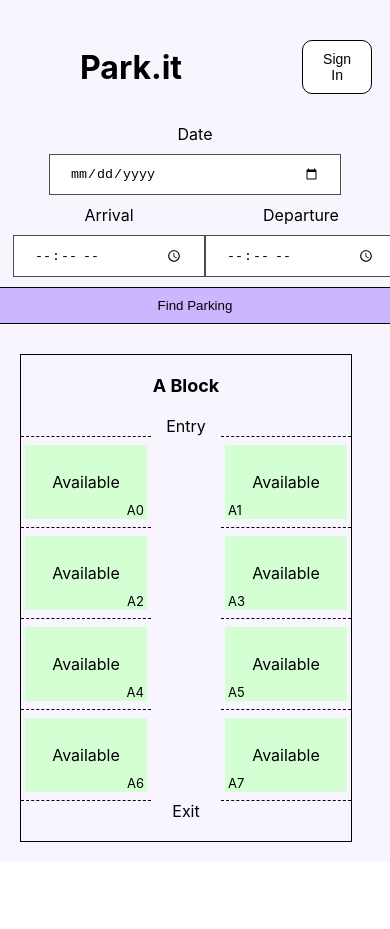
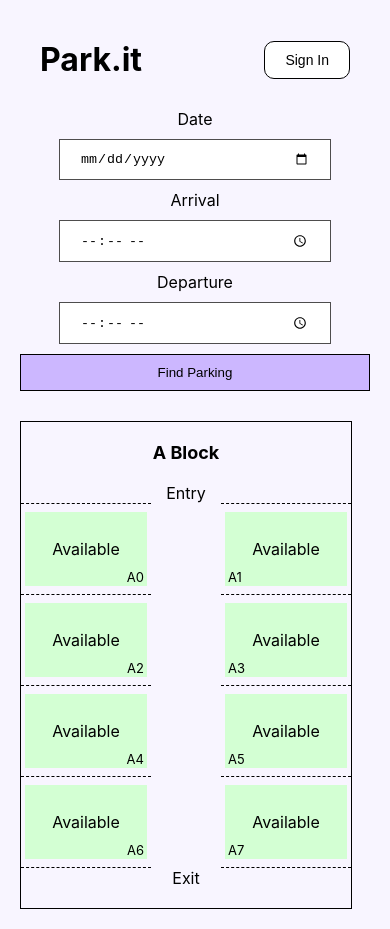
Before and after one commit to ARJUN-SABU/park-it, a React (Create React App) app in the folder frontend/: page / in a window 390 px wide. Before the commit the page ends 862 px from the top, so only its background shows below. Built offline with nearby package versions, Linux system fonts and the light colour scheme.

Commit message:
Made the page responsive

```diff
--- a/frontend/src/styles/DateTimePicker.css
+++ b/frontend/src/styles/DateTimePicker.css
@@ -3,10 +3,13 @@
   flex-wrap: wrap;
   align-items: center;
   justify-content: center;
+  /* margin: 0 10px; */
 }
 .timePickerContainer {
   display: flex;
+  flex-wrap: wrap;
   align-items: center;
+  justify-content: center;
   padding: 0 0 0 20px;
 }
 
@@ -35,3 +38,27 @@
   width: 150px;
   cursor: pointer;
 }
+
+@media (max-width: 479px) {
+  .datePicker input {
+    width: 230px;
+  }
+
+  .timePicker input {
+    width: 230px;
+  }
+
+  .timePickerContainer {
+    padding: 0;
+  }
+}
+
+@media (max-width: 300px) {
+  .datePicker input {
+    width: 200px;
+  }
+
+  .timePicker input {
+    width: 200px;
+  }
+}
--- a/frontend/src/styles/HomePage.css
+++ b/frontend/src/styles/HomePage.css
@@ -13,6 +13,8 @@
   display: flex;
   flex-direction: column;
   align-items: center;
+  margin: 0 20px;
+  /* width: 80%; */
 }
 
 .dateTimeSearch button {
--- a/frontend/src/styles/Navbar.css
+++ b/frontend/src/styles/Navbar.css
@@ -62,3 +62,30 @@
 .navbar--hide {
   display: none;
 }
+
+@media (max-width: 735px) {
+  .navbar__logo {
+    margin: 40px 20px 20px 40px;
+  }
+  .navbar__authcontainer {
+    margin: 40px 40px 20px 20px;
+  }
+}
+
+@media (max-width: 300px) {
+  .navbar__logo {
+    margin: 40px 10px 20px 30px;
+  }
+  .navbar__authcontainer {
+    margin: 40px 30px 20px 10px;
+  }
+  /* .navbar__authUserName {
+    font-size: 13px;
+  } */
+}
+
+@media (max-width: 363px) {
+  .navbar__authOptions {
+    top: 65px;
+  }
+}
--- a/frontend/src/styles/ParkingArea.css
+++ b/frontend/src/styles/ParkingArea.css
@@ -1,5 +1,5 @@
 .parkingArea {
-  padding: 20px 0;
+  padding: 20px 0px;
   display: flex;
   /* flex-wrap: wrap; */
   justify-content: center;
@@ -10,7 +10,7 @@
   /* background-color: red; */
 }
 
-@media (max-width: 880px) {
+@media (max-width: 1116px) {
   .parkingArea {
     justify-content: left;
   }
```
